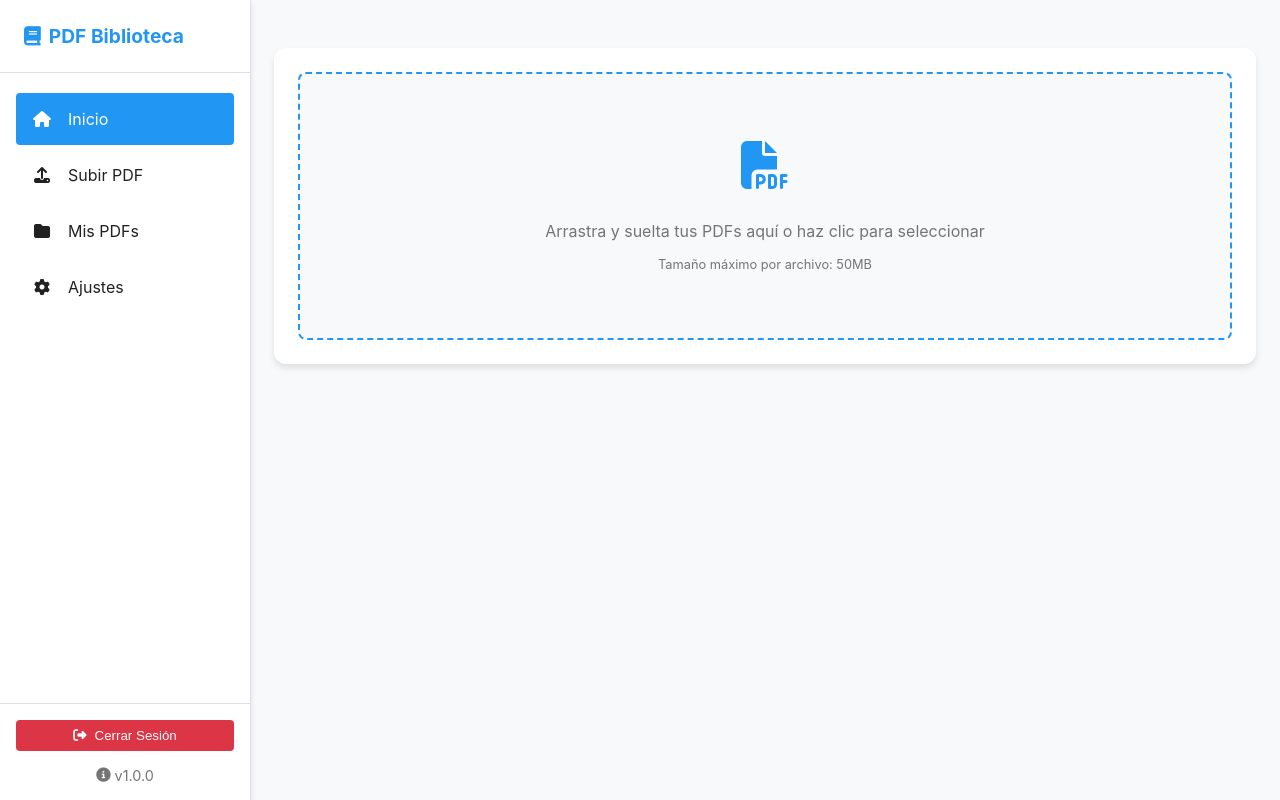
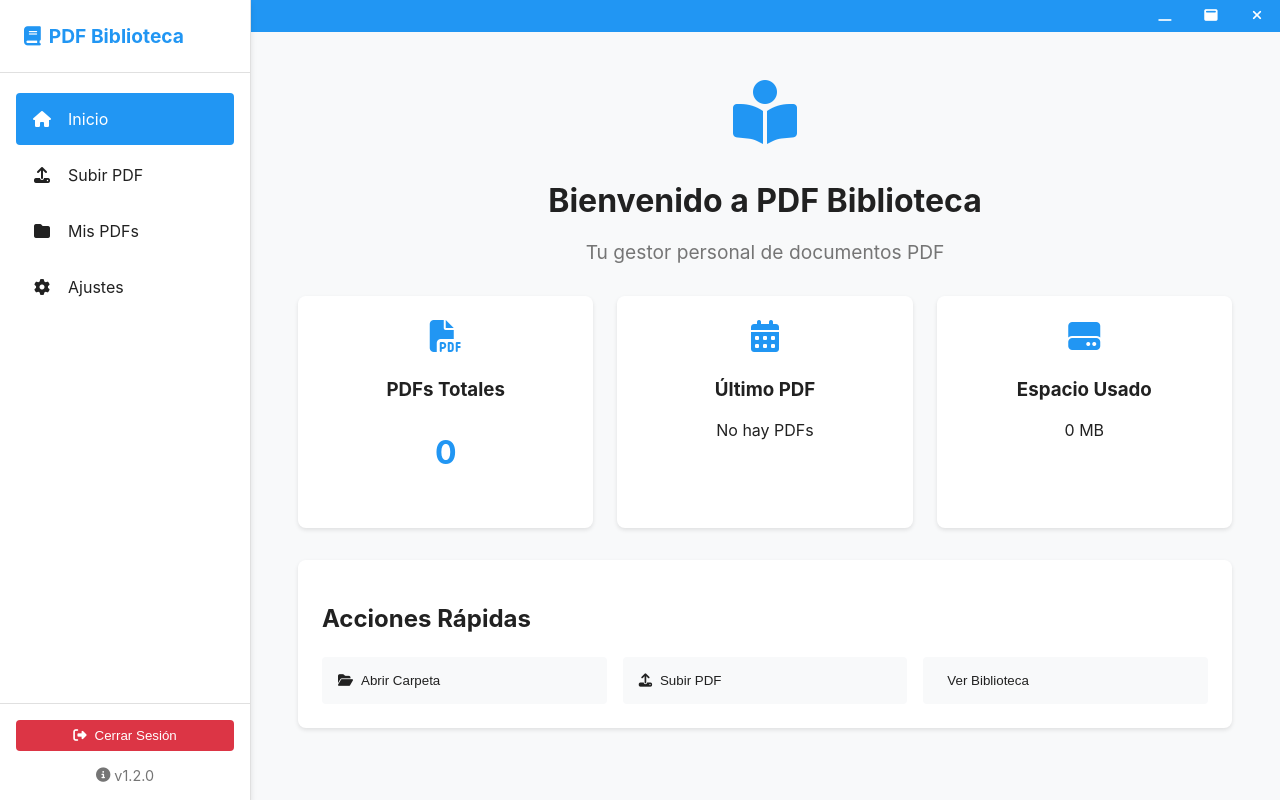
Before and after one commit to DavidAmsellem/pdf4all, a React (Vite) app: page / in a window 1280 px wide. Built offline with nearby package versions, Linux system fonts and the light colour scheme.

Commit message:
Diferenciadas las vistas de inicio y subida de PDFs

```diff
--- a/src/main/preload.js
+++ b/src/main/preload.js
@@ -6,5 +6,8 @@ contextBridge.exposeInMainWorld('electron', {
   openPDF: (fileName) => ipcRenderer.invoke('open-pdf', fileName),
   deletePDF: (fileName) => ipcRenderer.invoke('delete-pdf', fileName),
   renamePDF: (oldName, newName) => ipcRenderer.invoke('rename-pdf', oldName, newName),
-  closeApp: () => ipcRenderer.invoke('close-app')
+  closeApp: () => ipcRenderer.invoke('close-app'),
+  minimizeWindow: () => ipcRenderer.invoke('minimize-window'),
+  maximizeWindow: () => ipcRenderer.invoke('maximize-window'),
+  closeWindow: () => ipcRenderer.invoke('close-window')
 });
--- a/src/renderer/App.jsx
+++ b/src/renderer/App.jsx
@@ -1,6 +1,8 @@
 import React, { useState } from 'react';
 import './styles/App.css';
 import Sidebar from './components/Sidebar';
+import TitleBar from './components/TitleBar';
+import Home from './components/Home';
 import UploadPDF from './components/UploadPDF';
 import PDFLibrary from './components/PDFLibrary';
 import Settings from './components/Settings';
@@ -10,6 +12,8 @@ function App() {
 
     const renderContent = () => {
         switch(currentView) {
+            case 'home':
+                return <Home />;
             case 'upload':
                 return <UploadPDF />;
             case 'library':
@@ -17,12 +21,14 @@ function App() {
             case 'settings':
                 return <Settings />;
             default:
-        return <UploadPDF />;
+                return <Home />;
         }
     };
 
     return (
         <div className="app-container">
+            <TitleBar />
+            <div className="app-content">
                 <Sidebar onNavigate={setCurrentView} currentView={currentView} />
                 <main className="main-content">
                     <div className="content-wrapper">
@@ -30,6 +36,7 @@ function App() {
                     </div>
                 </main>
             </div>
+        </div>
     );
 }
 
--- /dev/null
+++ b/src/renderer/components/Home.jsx
@@ -0,0 +1,52 @@
+import React from 'react';
+import '../styles/Home.css';
+
+const Home = () => {
+  return (
+    <div className="home-container animate-fade-in">
+      <div className="welcome-section">
+        <i className="fas fa-book-reader"></i>
+        <h1>Bienvenido a PDF Biblioteca</h1>
+        <p>Tu gestor personal de documentos PDF</p>
+      </div>
+
+      <div className="stats-grid">
+        <div className="stat-card">
+          <i className="fas fa-file-pdf"></i>
+          <h3>PDFs Totales</h3>
+          <p className="stat-number">0</p>
+        </div>
+        <div className="stat-card">
+          <i className="fas fa-calendar-alt"></i>
+          <h3>Último PDF</h3>
+          <p>No hay PDFs</p>
+        </div>
+        <div className="stat-card">
+          <i className="fas fa-hdd"></i>
+          <h3>Espacio Usado</h3>
+          <p>0 MB</p>
+        </div>
+      </div>
+
+      <div className="quick-actions">
+        <h2>Acciones Rápidas</h2>
+        <div className="actions-grid">
+          <button onClick={() => window.electron.openDirectory()}>
+            <i className="fas fa-folder-open"></i>
+            Abrir Carpeta
+          </button>
+          <button onClick={() => window.location.href = '#upload'}>
+            <i className="fas fa-upload"></i>
+            Subir PDF
+          </button>
+          <button onClick={() => window.location.href = '#library'}>
+            <i className="fas fa-books"></i>
+            Ver Biblioteca
+          </button>
+        </div>
+      </div>
+    </div>
+  );
+};
+
+export default Home;
--- a/src/renderer/components/Sidebar.jsx
+++ b/src/renderer/components/Sidebar.jsx
@@ -41,7 +41,7 @@ const Sidebar = ({ onNavigate, currentView }) => {
           <span>Cerrar Sesión</span>
         </button>
         <span className="version-info">
-          <i className="fas fa-info-circle"></i> v1.0.0
+          <i className="fas fa-info-circle"></i> v1.2.0
         </span>
       </div>
     </div>
--- /dev/null
+++ b/src/renderer/components/TitleBar.jsx
@@ -0,0 +1,37 @@
+import React from 'react';
+import '../styles/TitleBar.css';
+
+const TitleBar = () => {
+    return (
+        <div className="titlebar">
+            <div className="titlebar-drag-region">
+                <div className="window-title">
+                    <i className="fas fa-book"></i>
+                    <span>PDF Biblioteca</span>
+                </div>
+            </div>
+            <div className="window-controls">
+                <button
+                    className="window-control minimize"
+                    onClick={() => window.electron.minimizeWindow()}
+                >
+                    <i className="fas fa-window-minimize"></i>
+                </button>
+                <button
+                    className="window-control maximize"
+                    onClick={() => window.electron.maximizeWindow()}
+                >
+                    <i className="fas fa-window-maximize"></i>
+                </button>
+                <button
+                    className="window-control close"
+                    onClick={() => window.electron.closeWindow()}
+                >
+                    <i className="fas fa-times"></i>
+                </button>
+            </div>
+        </div>
+    );
+};
+
+export default TitleBar;
--- a/src/renderer/styles/App.css
+++ b/src/renderer/styles/App.css
@@ -49,7 +49,14 @@ body {
 
 .app-container {
   display: flex;
-  min-height: 100vh;
+  flex-direction: column;
+  height: 100vh;
+}
+
+.app-content {
+  display: flex;
+  flex: 1;
+  overflow: hidden;
 }
 
 .main-content {
--- /dev/null
+++ b/src/renderer/styles/Home.css
@@ -0,0 +1,92 @@
+.home-container {
+  padding: var(--spacing-lg);
+}
+
+.welcome-section {
+  text-align: center;
+  margin-bottom: var(--spacing-xl);
+}
+
+.welcome-section i {
+  font-size: 4rem;
+  color: var(--primary-color);
+  margin-bottom: var(--spacing-md);
+}
+
+.welcome-section h1 {
+  color: var(--text-primary);
+  margin-bottom: var(--spacing-sm);
+}
+
+.welcome-section p {
+  color: var(--text-secondary);
+  font-size: 1.2rem;
+}
+
+.stats-grid {
+  display: grid;
+  grid-template-columns: repeat(auto-fit, minmax(250px, 1fr));
+  gap: var(--spacing-lg);
+  margin-bottom: var(--spacing-xl);
+}
+
+.stat-card {
+  background: var(--surface-color);
+  padding: var(--spacing-lg);
+  border-radius: var(--border-radius-md);
+  box-shadow: var(--shadow-sm);
+  text-align: center;
+  transition: transform var(--transition-normal);
+}
+
+.stat-card:hover {
+  transform: translateY(-5px);
+}
+
+.stat-card i {
+  font-size: 2rem;
+  color: var(--primary-color);
+  margin-bottom: var(--spacing-sm);
+}
+
+.stat-number {
+  font-size: 2rem;
+  font-weight: bold;
+  color: var(--primary-color);
+}
+
+.quick-actions {
+  background: var(--surface-color);
+  padding: var(--spacing-lg);
+  border-radius: var(--border-radius-md);
+  box-shadow: var(--shadow-sm);
+}
+
+.quick-actions h2 {
+  margin-bottom: var(--spacing-lg);
+  color: var(--text-primary);
+}
+
+.actions-grid {
+  display: grid;
+  grid-template-columns: repeat(auto-fit, minmax(200px, 1fr));
+  gap: var(--spacing-md);
+}
+
+.actions-grid button {
+  padding: var(--spacing-md);
+  border: none;
+  border-radius: var(--border-radius-sm);
+  background: var(--background-color);
+  color: var(--text-primary);
+  cursor: pointer;
+  display: flex;
+  align-items: center;
+  gap: var(--spacing-sm);
+  transition: all var(--transition-fast);
+}
+
+.actions-grid button:hover {
+  background: var(--primary-color);
+  color: white;
+}
--- /dev/null
+++ b/src/renderer/styles/TitleBar.css
@@ -0,0 +1,50 @@
+.titlebar {
+    height: 32px;
+    background: var(--primary-color);
+    display: flex;
+    justify-content: space-between;
+    align-items: center;
+    color: white;
+    -webkit-app-region: drag;
+    user-select: none;
+}
+
+.titlebar-drag-region {
+    flex: 1;
+    display: flex;
+    align-items: center;
+    padding: 0 var(--spacing-md);
+}
+
+.window-title {
+    display: flex;
+    align-items: center;
+    gap: var(--spacing-sm);
+    font-size: 0.9rem;
+}
+
+.window-controls {
+    display: flex;
+    -webkit-app-region: no-drag;
+}
+
+.window-control {
+    width: 46px;
+    height: 32px;
+    border: none;
+    background: transparent;
+    color: white;
+    display: flex;
+    align-items: center;
+    justify-content: center;
+    cursor: pointer;
+    transition: background-color 0.2s;
+}
+
+.window-control:hover {
+    background-color: rgba(255, 255, 255, 0.1);
+}
+
+.window-control.close:hover {
+    background-color: #e81123;
+}
```
Also changed, not shown: src/main/main.js (+23 -2 lines). Lines whose indentation alone changed are shown as unchanged.
